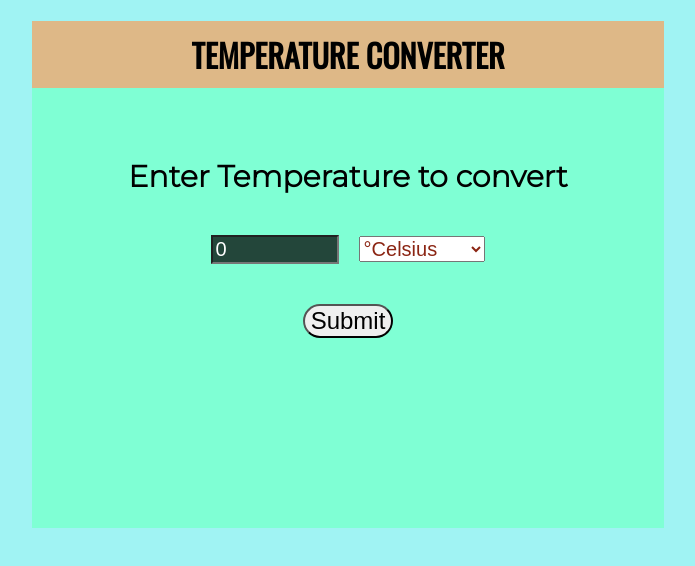
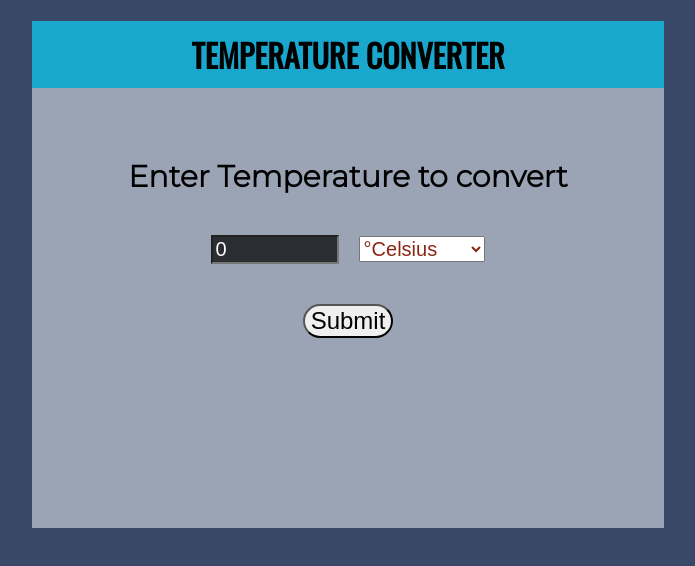
Before and after one commit to gunavardhan27/temp_converter, a plain HTML site: page index.html in a window 1280 px wide. Shown: the whole page, without its empty margins (292-987 px from the left). Drawn offline with nearby package versions, Linux system fonts and the light colour scheme.

Commit message:
Update styles.css

```diff
--- a/styles.css
+++ b/styles.css
@@ -1,6 +1,6 @@
 body{
     text-align: center;
-    background-color: rgb(160, 243, 243);
+    background-color: #394867;
     font-family: 'Oswald', sans-serif;
 }
 h1{
@@ -9,7 +9,7 @@ h1{
     padding-bottom:10px;
 }
 .header{
-    background-color:burlywood;
+    background-color:#19A7CE;
     width:50%;
     margin:auto;
 }
@@ -21,7 +21,7 @@ h1{
     width:50%;
     height:auto;
     height:300px;
-    background-color: aquamarine;
+    background-color: #9BA4B5;
     font-family: 'Montserrat', sans-serif;
 }
 .lb{
```
